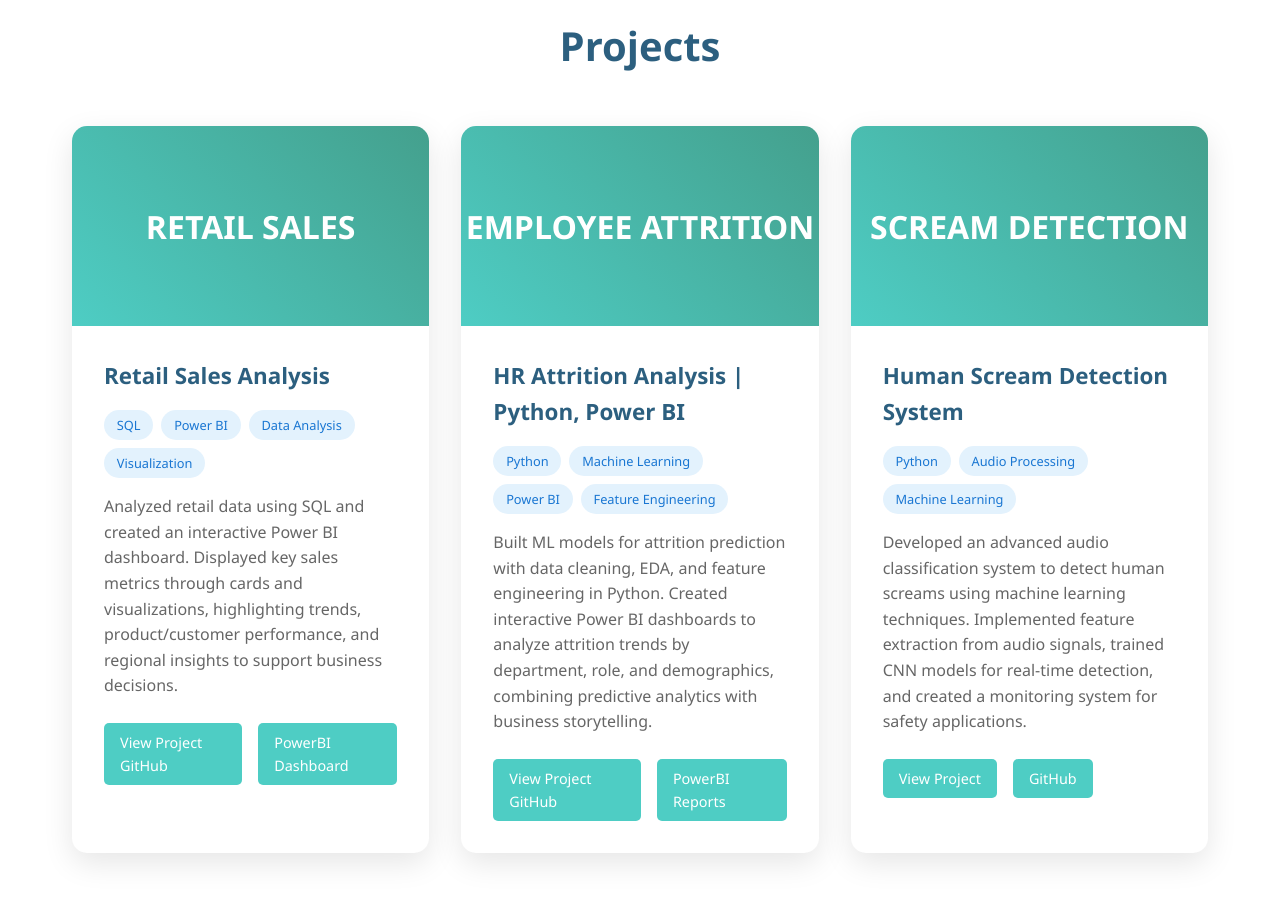
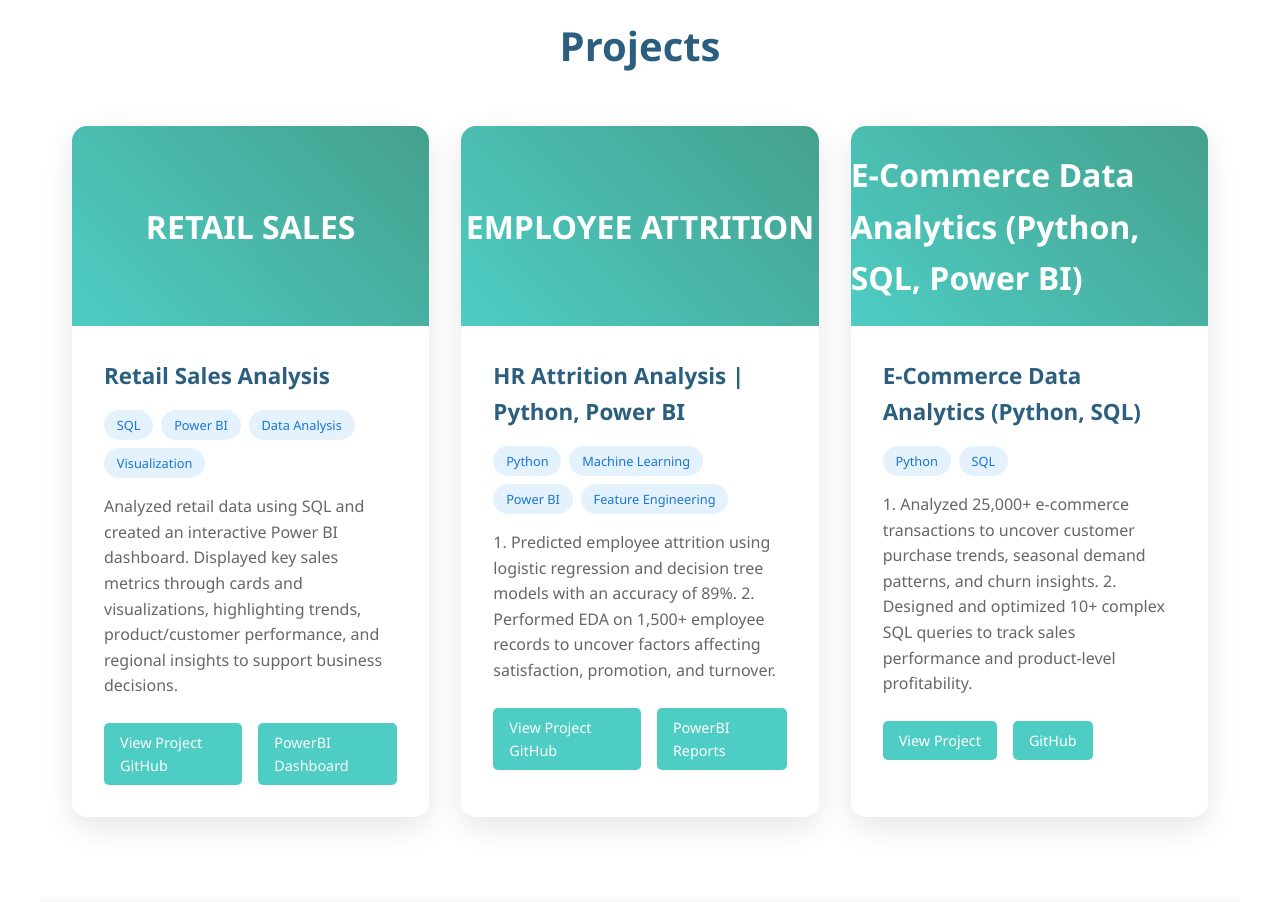
Before and after one commit to vishh63/myportvs, a plain HTML site: page index.html in a window 1280 px wide. Shown: the part 2460-3362 px from the top of the page. Drawn offline with Linux system fonts and the light colour scheme.

Commit message:
Update index.html

```diff
--- a/index.html
+++ b/index.html
@@ -753,8 +753,9 @@
                         <span class="tag">Feature Engineering</span>
                     </div>
                     <p class="project-description">
-                        Built ML models for attrition prediction with data cleaning, EDA, and feature engineering in Python. Created interactive Power BI dashboards to analyze attrition trends by department, role, and demographics, combining predictive analytics with business storytelling.
-                    </p>
+                        1.	Predicted employee attrition using logistic regression and decision tree models with an accuracy of 89%.
+                        2.	Performed EDA on 1,500+ employee records to uncover factors affecting satisfaction, promotion, and turnover.
+
                     <div class="project-links">
                         <a href="https://github.com/vishh63/HR_Analytics_Attrition_Prediction" class="project-btn">View Project GitHub</a>
                         <a href="https://drive.google.com/file/d/1MAqEfx5MISrJf59Td9QqfPkXnVS2IzbK/view?usp=drive_link" class="project-btn">PowerBI Reports</a>
@@ -764,17 +765,17 @@
 
             <!-- Project 3: Human Scream Detection -->
             <div class="project-card">
-                <div class="project-image">SCREAM DETECTION</div>
+                <div class="project-image">E-Commerce Data Analytics (Python, SQL, Power BI) </div>
                 <div class="project-content">
-                    <h3>Human Scream Detection System</h3>
+                    <h3>E-Commerce Data Analytics (Python, SQL) </h3>
                     <div class="project-tags">
                         <span class="tag">Python</span>
-                        <span class="tag">Audio Processing</span>
-                        <span class="tag">Machine Learning</span>
+                        <span class="tag">SQL</span>
                     </div>
                     <p class="project-description">
-                        Developed an advanced audio classification system to detect human screams using machine learning techniques. Implemented feature extraction from audio signals, trained CNN models for real-time detection, and created a monitoring system for safety applications.
-                    </p>
+                        1.	Analyzed 25,000+ e-commerce transactions to uncover customer purchase trends, seasonal demand patterns, and churn insights.
+                        2.	Designed and optimized 10+ complex SQL queries to track sales performance and product-level profitability.
+
                     <div class="project-links">
                         <a href="#" class="project-btn">View Project</a>
                         <a href="https://github.com/vishh63" class="project-btn">GitHub</a>
```
